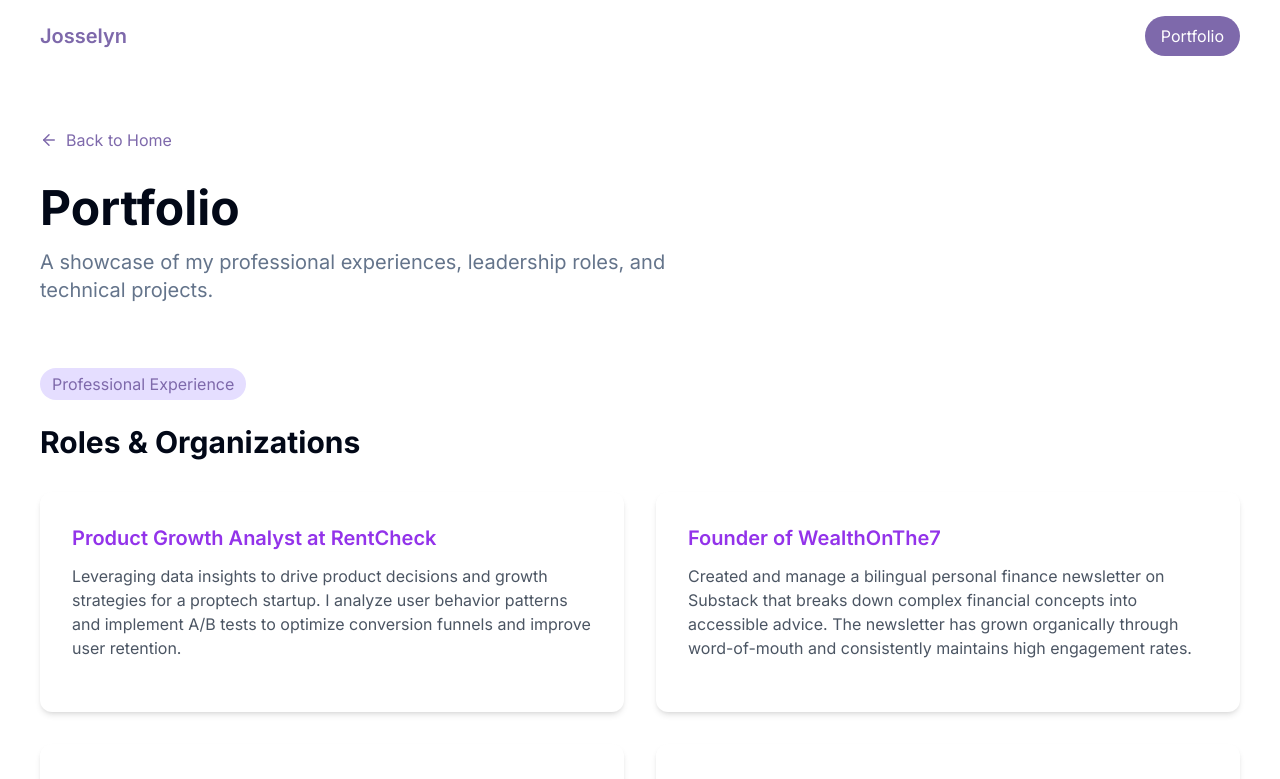
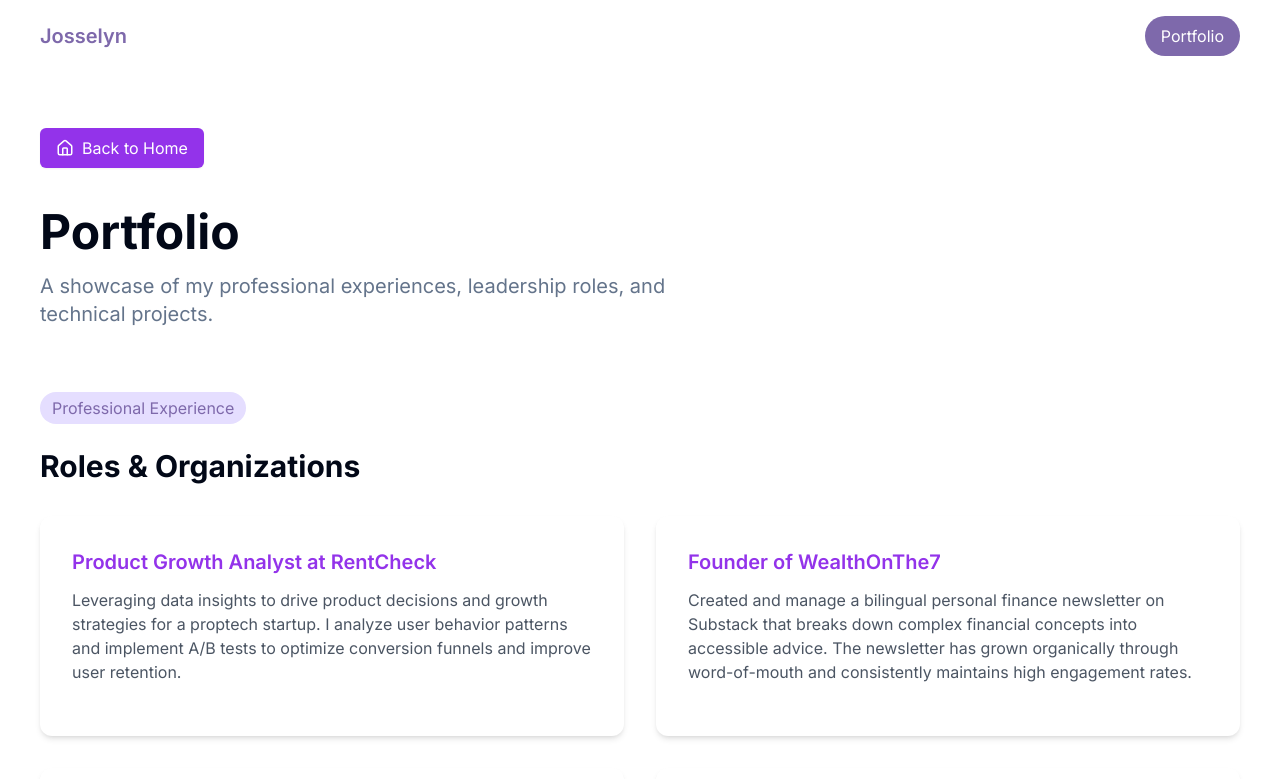
Before and after one commit to navjos/josselyn, a React (Vite) app: page /portfolio in a window 1280 px wide. Shown: the top 779 px of the page. Built offline with nearby package versions, Linux system fonts and the light colour scheme.

Commit message:
Add back to home button
Adds a button on the portfolio page that navigates the user back to the home page.

```diff
--- a/src/pages/Portfolio.tsx
+++ b/src/pages/Portfolio.tsx
@@ -2,7 +2,7 @@
 import React, { useEffect } from 'react';
 import Navbar from '@/components/Navbar';
 import ProjectCard from '@/components/ProjectCard';
-import { ArrowLeft } from 'lucide-react';
+import { ArrowLeft, Home } from 'lucide-react';
 import { Link } from 'react-router-dom';
 
 const Portfolio = () => {
@@ -72,13 +72,15 @@ const Portfolio = () => {
 
       <main className="pt-32 pb-20 px-6 md:px-10">
         <div className="max-w-7xl mx-auto">
-          <Link
-            to="/"
-            className="inline-flex items-center gap-2 text-purple hover:text-purple-dark mb-8 transition-colors"
-          >
-            <ArrowLeft size={18} />
-            Back to Home
-          </Link>
+          <div className="flex mb-10">
+            <Link
+              to="/"
+              className="inline-flex items-center gap-2 text-white bg-purple-600 hover:bg-purple-700 px-4 py-2 rounded-md transition-colors shadow-sm"
+            >
+              <Home size={18} />
+              Back to Home
+            </Link>
+          </div>
 
           <div className="section-transition">
             <h1 className="text-4xl md:text-5xl font-bold mb-4 animate-fade-in-up">Portfolio</h1>
```
